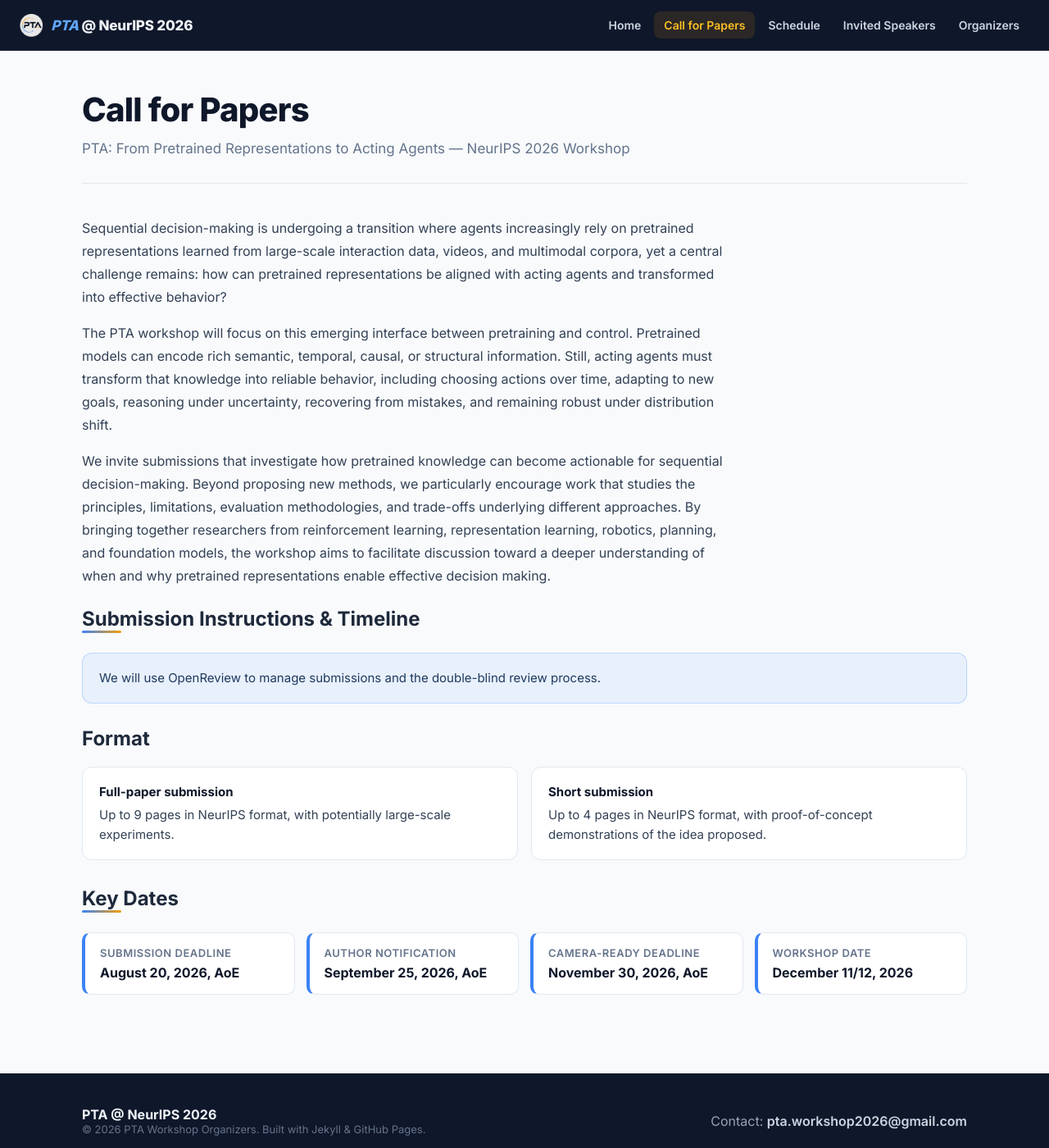
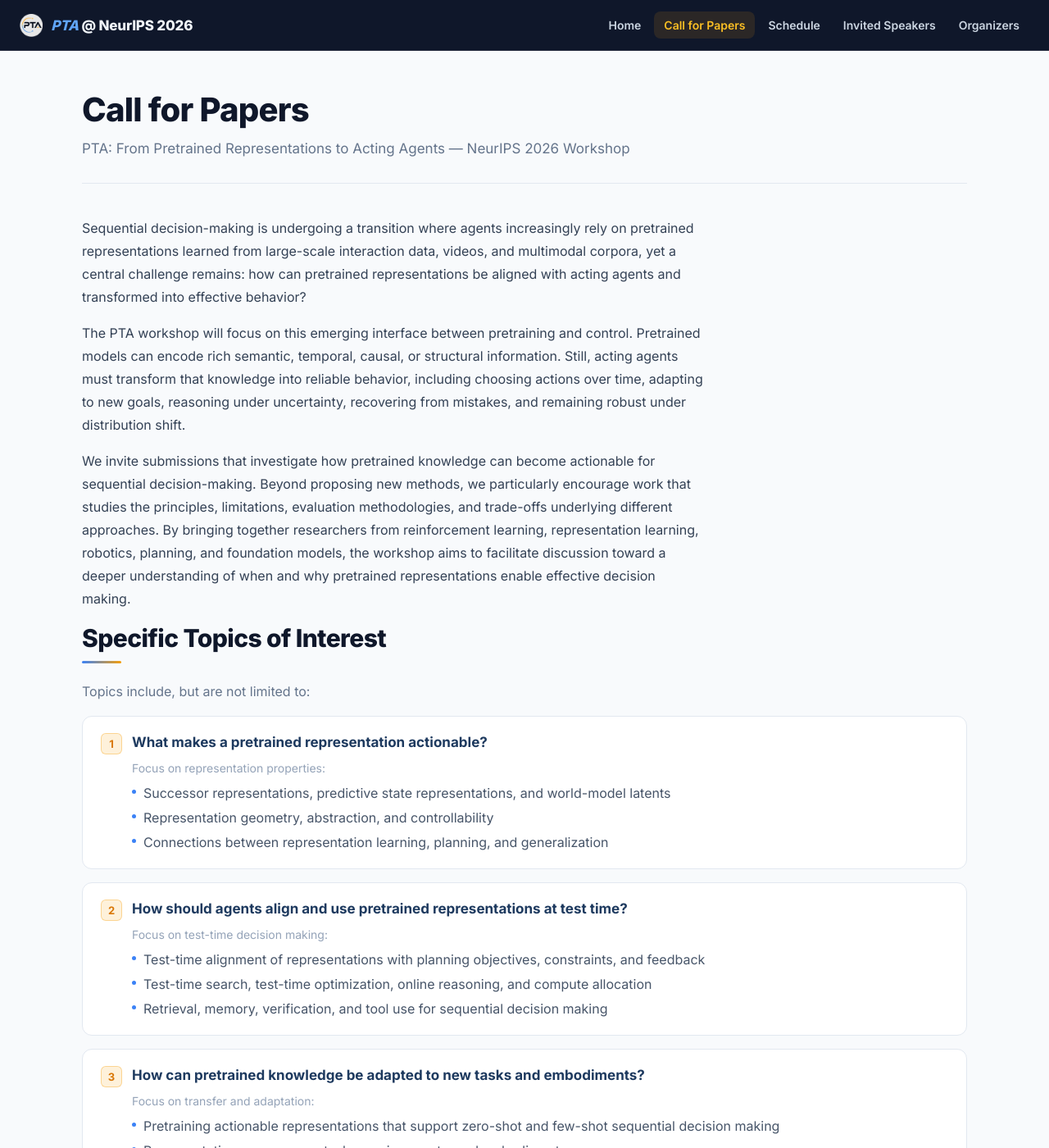
Before and after one commit to PTAworkshop/PTAworkshop.github.io, a Jekyll site: the page built from call-for-papers.html, in a window 1280 px wide and 1400 px high. Shown: the whole window at 82% size. Built offline with Jekyll 4.4.1, drawn with Linux system fonts in a browser that asks for light colours; some of the changed text lies outside the part shown.

Commit message:
Global width/heading consistency + integrate Topics of Interest into CFP page

```diff
--- a/assets/css/style.css
+++ b/assets/css/style.css
@@ -5,6 +5,18 @@
    ========================================================================== */
 
 *, *::before, *::after { box-sizing: border-box; margin: 0; padding: 0; }
+
+/* ==========================================================================
+   Global layout tokens — change --page-width here to resize every page
+   at once. --text-measure controls the max line-length of body paragraphs
+   (kept narrower than the full page width for readability).
+   ========================================================================== */
+:root {
+  --page-width: 1080px;
+  --text-measure: 760px;
+  --hero-title-width: 900px;
+  --hero-subtitle-width: 640px;
+}
 
 html {
   scroll-behavior: smooth;
@@ -28,7 +40,7 @@ img { max-width: 100%; display: block; }
 a { color: inherit; text-decoration: none; }
 
 .container {
-  max-width: 1080px;
+  max-width: var(--page-width);
   margin: 0 auto;
   padding: 0 24px;
 }
@@ -140,7 +152,7 @@ a { color: inherit; text-decoration: none; }
   color: #f1f5f9;
   letter-spacing: -0.02em;
   margin: 0 auto 20px;
-  max-width: 900px;
+  max-width: var(--hero-title-width);
 }
 .title .brand-accent {
   color: #60a5fa;
@@ -162,7 +174,7 @@ a { color: inherit; text-decoration: none; }
   font-size: clamp(14px, 2vw, 18px);
   font-weight: 500;
   color: #94a3b8;
-  max-width: 640px;
+  max-width: var(--hero-subtitle-width);
   margin: 0 auto 32px;
   line-height: 1.6;
 }
@@ -215,21 +227,28 @@ a { color: inherit; text-decoration: none; }
 }
 .btn-secondary:hover { background: rgba(255,255,255,0.12); }
 
-/* ── General page sections ── */
-.section {
-  padding: 56px 0;
-}
-.section h2 {
+/* ── Global headings (apply the same way on every page) ── */
+h2 {
   font-size: clamp(22px, 3.5vw, 30px);
   font-weight: 800;
   letter-spacing: -0.02em;
   color: #0f172a;
   margin-bottom: 10px;
 }
+h3 {
+  font-size: 18px;
+  font-weight: 700;
+  color: #0f172a;
+}
+
+/* ── General page sections ── */
+.section {
+  padding: 56px 0;
+}
 .section > p.lead {
   font-size: 16px;
   color: #475569;
-  max-width: 760px;
+  max-width: var(--text-measure);
   margin-bottom: 8px;
 }
 .section-body p {
@@ -237,7 +256,7 @@ a { color: inherit; text-decoration: none; }
   line-height: 1.75;
   color: #334155;
   margin-bottom: 16px;
-  max-width: 800px;
+  max-width: var(--text-measure);
 }
 .section:nth-of-type(even) { background: #ffffff; }
 
@@ -262,7 +281,7 @@ a { color: inherit; text-decoration: none; }
   font-size: 17px;
   color: #64748b;
   line-height: 1.6;
-  max-width: 760px;
+  max-width: var(--text-measure);
 }
 
 /* ── Key dates ── */
@@ -488,15 +507,76 @@ a { color: inherit; text-decoration: none; }
 }
 .person-link:hover { color: #2563eb; text-decoration: underline; }
 
-.placeholder-note {
-  background: rgba(245,158,11,0.1);
-  border: 1px dashed rgba(245,158,11,0.5);
+/* ── Topics of Interest (CFP page) ── */
+.topics-sub {
+  font-size: 16px;
+  color: #64748b;
+  margin-bottom: 20px;
+}
+.topics {
+  display: flex;
+  flex-direction: column;
+  gap: 16px;
+  margin-bottom: 32px;
+}
+.topic-card {
+  background: #ffffff;
+  border: 1px solid #e2e8f0;
   border-radius: 12px;
-  padding: 14px 18px;
+  padding: 20px 22px;
+}
+.topic-card-header {
+  display: flex;
+  align-items: flex-start;
+  gap: 12px;
+  margin-bottom: 8px;
+}
+.topic-num {
+  flex-shrink: 0;
+  width: 26px; height: 26px;
+  background: rgba(245,158,11,0.15);
+  border: 1px solid rgba(245,158,11,0.35);
+  color: #d97706;
+  font-size: 13px;
+  font-weight: 700;
+  border-radius: 6px;
+  display: flex;
+  align-items: center;
+  justify-content: center;
+}
+.topic-title {
+  font-size: 17px;
+  font-weight: 700;
+  color: #1e3a5f;
+  line-height: 1.4;
+}
+.topic-focus {
   font-size: 14px;
-  color: #7c4a03;
-  margin-bottom: 32px;
-  line-height: 1.6;
+  color: #94a3b8;
+  margin-bottom: 10px;
+  padding-left: 38px;
+}
+.topic-list {
+  list-style: none;
+  padding-left: 38px;
+  display: flex;
+  flex-direction: column;
+  gap: 6px;
+}
+.topic-list li {
+  font-size: 16px;
+  color: #475569;
+  line-height: 1.5;
+  padding-left: 14px;
+  position: relative;
+}
+.topic-list li::before {
+  content: '';
+  position: absolute;
+  left: 0; top: 8px;
+  width: 5px; height: 5px;
+  background: #3b82f6;
+  border-radius: 50%;
 }
 
 /* ── Footer ── */
@@ -507,7 +587,7 @@ a { color: inherit; text-decoration: none; }
   margin-top: 40px;
 }
 .footer-inner {
-  max-width: 1080px;
+  max-width: var(--page-width);
   margin: 0 auto;
   display: flex;
   flex-wrap: wrap;
--- a/call-for-papers.html
+++ b/call-for-papers.html
@@ -38,7 +38,78 @@ description: Submission format, timeline, and instructions for the PTA @ NeurIPS
     </p>
   </div>
 
-  <h2 style="margin-top:24px;">Submission Instructions &amp; Timeline</h2>
+  <h2>Specific Topics of Interest</h2>
+  <div class="divider left"></div>
+  <p class="topics-sub">Topics include, but are not limited to:</p>
+
+  <div class="topics">
+    <div class="topic-card">
+      <div class="topic-card-header">
+        <span class="topic-num">1</span>
+        <span class="topic-title">What makes a pretrained representation actionable?</span>
+      </div>
+      <p class="topic-focus">Focus on representation properties:</p>
+      <ul class="topic-list">
+        <li>Successor representations, predictive state representations, and world-model latents</li>
+        <li>Representation geometry, abstraction, and controllability</li>
+        <li>Connections between representation learning, planning, and generalization</li>
+      </ul>
+    </div>
+
+    <div class="topic-card">
+      <div class="topic-card-header">
+        <span class="topic-num">2</span>
+        <span class="topic-title">How should agents align and use pretrained representations at test time?</span>
+      </div>
+      <p class="topic-focus">Focus on test-time decision making:</p>
+      <ul class="topic-list">
+        <li>Test-time alignment of representations with planning objectives, constraints, and feedback</li>
+        <li>Test-time search, test-time optimization, online reasoning, and compute allocation</li>
+        <li>Retrieval, memory, verification, and tool use for sequential decision making</li>
+      </ul>
+    </div>
+
+    <div class="topic-card">
+      <div class="topic-card-header">
+        <span class="topic-num">3</span>
+        <span class="topic-title">How can pretrained knowledge be adapted to new tasks and embodiments?</span>
+      </div>
+      <p class="topic-focus">Focus on transfer and adaptation:</p>
+      <ul class="topic-list">
+        <li>Pretraining actionable representations that support zero-shot and few-shot sequential decision making</li>
+        <li>Representation reuse across tasks, environments, and embodiments</li>
+        <li>Multimodal and embodied representations for robotic or interactive agents</li>
+      </ul>
+    </div>
+
+    <div class="topic-card">
+      <div class="topic-card-header">
+        <span class="topic-num">4</span>
+        <span class="topic-title">How do we evaluate actionable representations?</span>
+      </div>
+      <p class="topic-focus">Focus on benchmarks and measurement:</p>
+      <ul class="topic-list">
+        <li>Evaluation protocols for robustness, transfer, controllability, and distribution shift</li>
+        <li>Benchmarks for long-horizon control and temporally extended decision making</li>
+        <li>Diagnosing representation failures in planning and acting agents</li>
+      </ul>
+    </div>
+
+    <div class="topic-card">
+      <div class="topic-card-header">
+        <span class="topic-num">5</span>
+        <span class="topic-title">What can go wrong when pretrained agents act?</span>
+      </div>
+      <p class="topic-focus">Focus on failure modes and safety:</p>
+      <ul class="topic-list">
+        <li>Misalignment between pretrained abstractions and agent actions, goals, embodiments, or environments</li>
+        <li>Hallucinated plans, unsafe exploration, spurious abstractions, and poor uncertainty estimation</li>
+        <li>Compounding errors in sequential decision making, e.g., under environment, goal, and embodiment shift</li>
+      </ul>
+    </div>
+  </div>
+
+  <h2>Submission Instructions &amp; Timeline</h2>
   <div class="divider left"></div>
 
   <div class="callout">
@@ -46,6 +117,7 @@ description: Submission format, timeline, and instructions for the PTA @ NeurIPS
   </div>
 
   <h2>Format</h2>
+  <div class="divider left"></div>
   <ul class="format-list">
     <li>
       <strong>Full-paper submission</strong>
```
Also changed, not shown: original-google-sites-embeds/topics_of_interest.html (added, +199 -0 lines).
